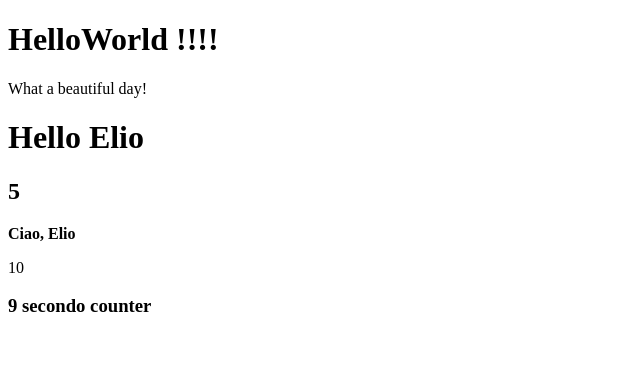
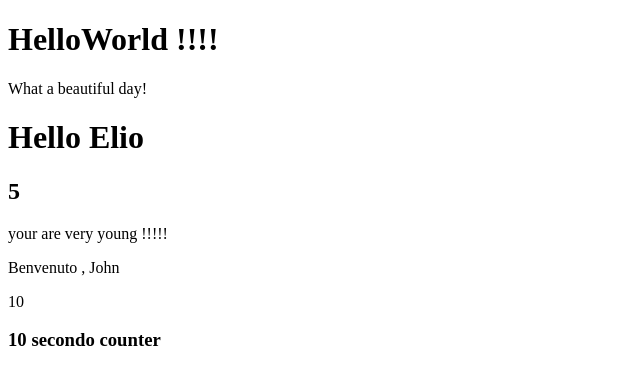
Before and after one commit to Castels88/React-esercizi, a React (Create React App) app: page / in a window 1280 px wide. Shown: the top 384 px of the page, without its empty margins (0-640 px from the left). Built offline with nearby package versions, Linux system fonts and the light colour scheme.

Commit message:
conditional rendering 4 e 5

```diff
--- a/src/App.js
+++ b/src/App.js
@@ -12,9 +12,9 @@ render(){
         <HelloWorld/>
         <h1>Hello <Name/></h1>
         <h2>{sum(2,3)}</h2>
-        <Welcome name="Elio" age={17}/>
+        <Welcome name="John" age={17}/>
         <Counter InitialValue={0} IncrementValue={1}/>
-        <SecondCounter NumeroIniziale={-1}/>
+        <SecondCounter NumeroIniziale={0}/>
     </div>
     )
 }
--- a/src/Welcome.js
+++ b/src/Welcome.js
@@ -4,12 +4,12 @@ export class Welcome extends React.Component{
     render(){
         return(
             <div>
-                {
+                {/* {
                     this.props.name
                     ? <p><strong>Ciao, {this.props.name}</strong></p>
                     : <p>Ciao, Sconosciuto</p>
 
-                }
+                } */}
                 {/* {
                     this.props.age > 18 && <Age age={ this.props.age}/>
 
@@ -18,12 +18,21 @@ export class Welcome extends React.Component{
                 {/* {
                     this.props.age && <Age age={this.props.age}/>
                 } */}
-                {
+                {/* {
                     this.props.age?
                     this.props.age >= 18 && <Age age={this.props.age}/>:
                     this.props.age <= 65 && <Age age={this.props.age}/>
+                } */}
+                {
+                    this.props.age>18?
+                    <p>your age is {this.props.age}</p>:
+                    <p>your are very young !!!!!</p>
                 }
-
+                {
+                    this.props.name === "John"?
+                    <p>Benvenuto , {this.props.name}</p>:
+                    <p>Ciao, Sconosciuto</p>
+                    }
             </div>
         )
     }
@@ -48,3 +57,11 @@ export class Welcome extends React.Component{
 // Conditional Rendering - 03
 // Modify the Welcome component so that the Age component is rendered only
 // if the age prop is greater than 18 and less than 65.
+
+// Conditional Rendering - 04
+// Modify the Welcome component so that the Age component is rendered only
+// if the age prop is greater than 18 and less than 65 and the name prop is equal to "John".
+
+// Conditional Rendering - 05
+// Modify the Age component so that the "Your age is " message is rendered only
+// if the age prop is greater than 18. Otherwise render the "You are very young!" message.
```
